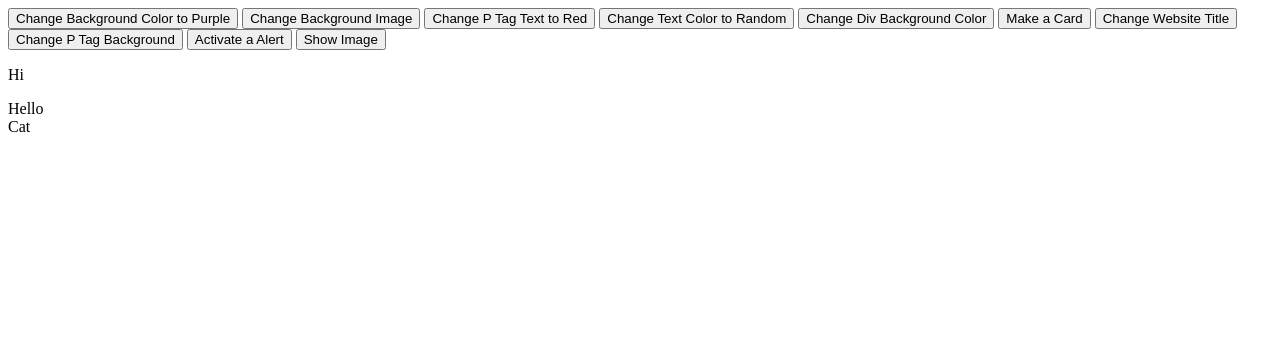
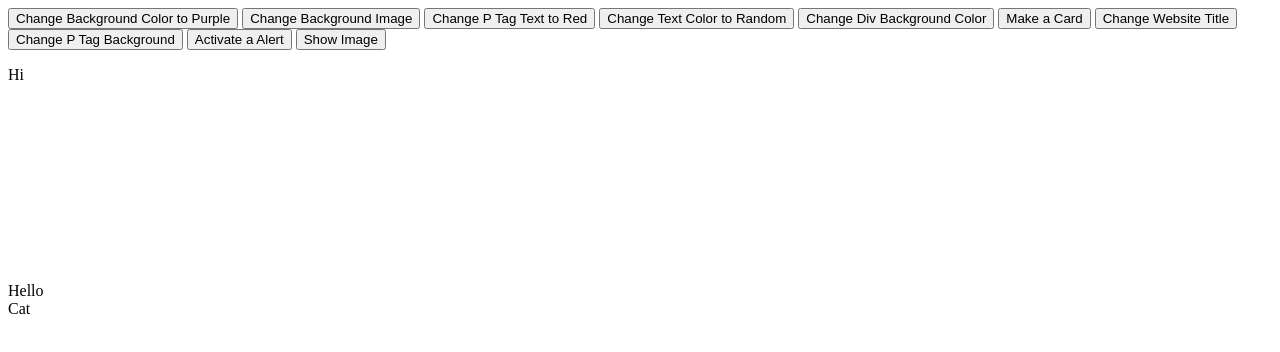
Before and after one commit to NotWhoops/VanHornC4, a plain HTML site: page index.html in a window 1280 px wide. Drawn offline with Linux system fonts and the light colour scheme.

```diff
--- a/index.html
+++ b/index.html
@@ -21,9 +21,9 @@
         <button id="activate-alert">Activate a Alert</button>
         <button id="show-image">Show Image</button>
     </div>
-    <p id="ptag">Hi</p>
+    <p class="p1" id="ptag">Hi</p>
     <div id="div">Hello</div>
-    <div id="cat-image">Cat</div>
+    <div class="div1" id="cat-image">Cat</div>
     <div id="cards-container"></div>
 
 
--- a/styles/styles.css
+++ b/styles/styles.css
@@ -1,3 +1,15 @@
 body{
     background-repeat: no-repeat;
 }
+.div1{
+    height: 400px;
+    width: 400px;
+    background-repeat: no-repeat;
+    background-size: contain;
+}
+.p1{
+    height: 200px;
+    width: 200px;
+    background-repeat: no-repeat;
+    background-size: cover;
+}
```
